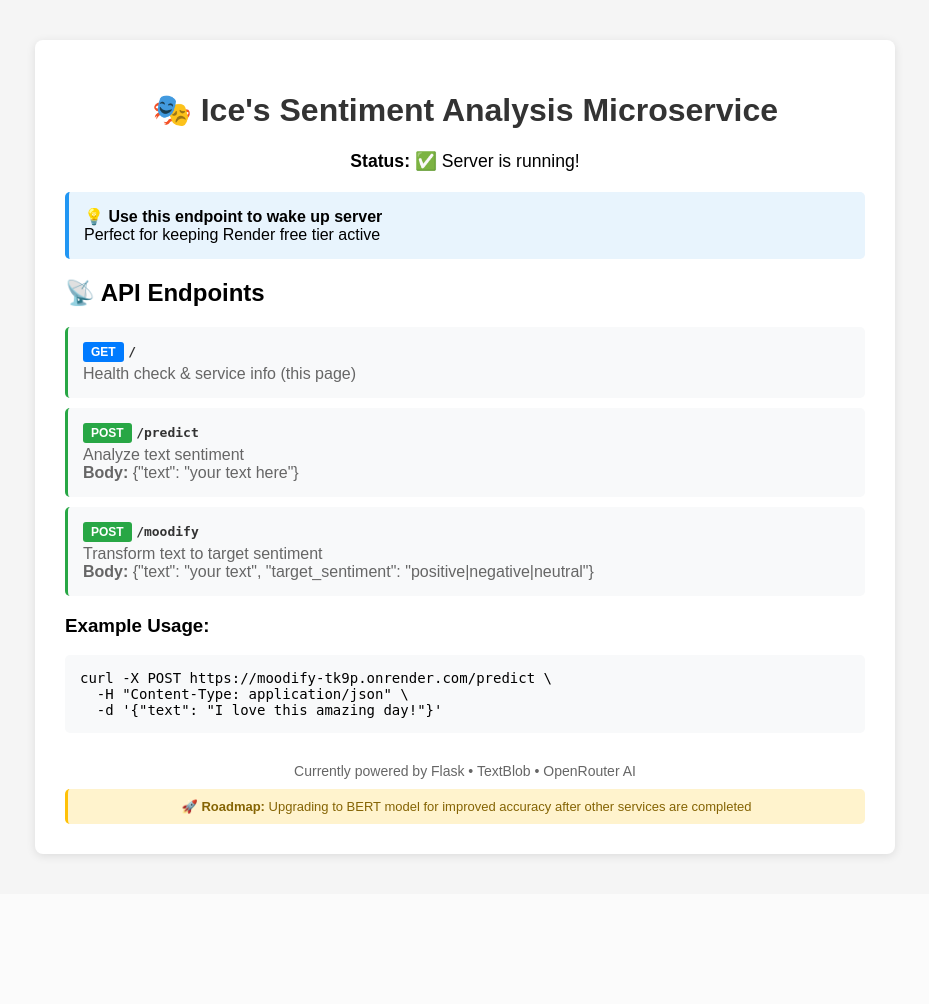
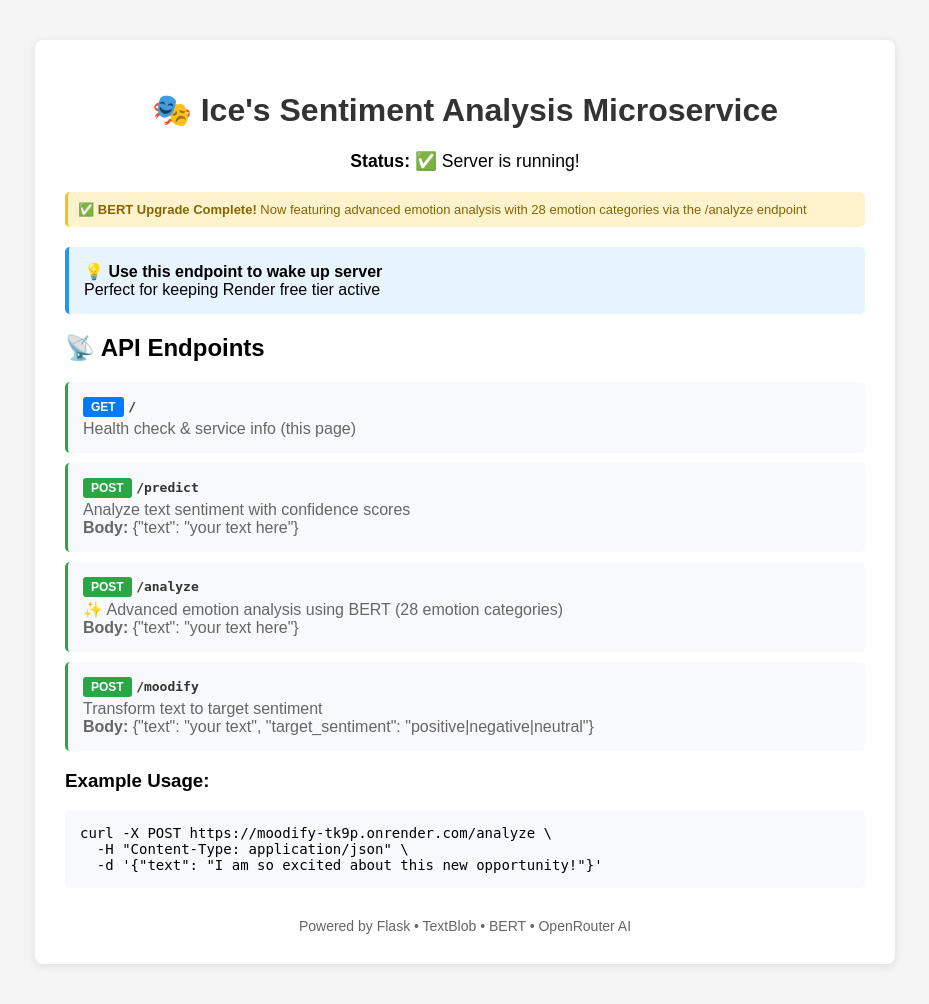
Before and after one commit to IkedaLab-Daniel/moodify, a Flask app: page / in a window 1280 px wide. Shown: the whole page, without its empty margins (175-1104 px from the left). Before the commit the page ends 859 px from the top, so only its background shows below. Run offline with Flask 3, Linux system fonts and the light colour scheme.

Commit message:
Flask-micro: update home page

```diff
--- a/services/flask-microservice/app.py
+++ b/services/flask-microservice/app.py
@@ -73,7 +73,13 @@ def health():
             {
                 "method": "POST",
                 "path": "/predict",
-                "description": "Analyze text sentiment",
+                "description": "Analyze text sentiment with confidence scores",
+                "body": '{"text": "your text here"}'
+            },
+            {
+                "method": "POST",
+                "path": "/analyze",
+                "description": "✨ Advanced emotion analysis using BERT (28 emotion categories)",
                 "body": '{"text": "your text here"}'
             },
             {
@@ -83,10 +89,10 @@ def health():
                 "body": '{"text": "your text", "target_sentiment": "positive|negative|neutral"}'
             }
         ],
-        "example_curl": """curl -X POST https://moodify-tk9p.onrender.com/predict \\
+        "example_curl": """curl -X POST https://moodify-tk9p.onrender.com/analyze \\
   -H "Content-Type: application/json" \\
-  -d '{"text": "I love this amazing day!"}'""",
-        "tech_stack": "Flask • TextBlob • OpenRouter AI"
+  -d '{"text": "I am so excited about this new opportunity!"}'""",
+        "tech_stack": "Flask • TextBlob • BERT • OpenRouter AI"
     }
 
     return render_template('index.html', **template_data)
--- a/services/flask-microservice/templates/index.html
+++ b/services/flask-microservice/templates/index.html
@@ -91,6 +91,10 @@
         <h1>{{ emoji }} {{ service_name }}</h1>
         <p class="status"><strong>Status:</strong> {{ status }}</p>
 
+        <div class="tech-note">
+            ✅ <strong>BERT Upgrade Complete!</strong> Now featuring advanced emotion analysis with 28 emotion categories via the /analyze endpoint
+        </div>
+
         <div class="wake-up">
             <strong>💡 Use this endpoint to wake up server</strong><br>
             Perfect for keeping Render free tier active
@@ -115,10 +119,7 @@
         <pre class="example">{{ example_curl }}</pre>
 
         <footer>
-            Currently powered by {{ tech_stack }}
-            <div class="tech-note">
-                🚀 <strong>Roadmap:</strong> Upgrading to BERT model for improved accuracy after other services are completed
-            </div>
+            Powered by {{ tech_stack }}
         </footer>
     </div>
 </body>
```
